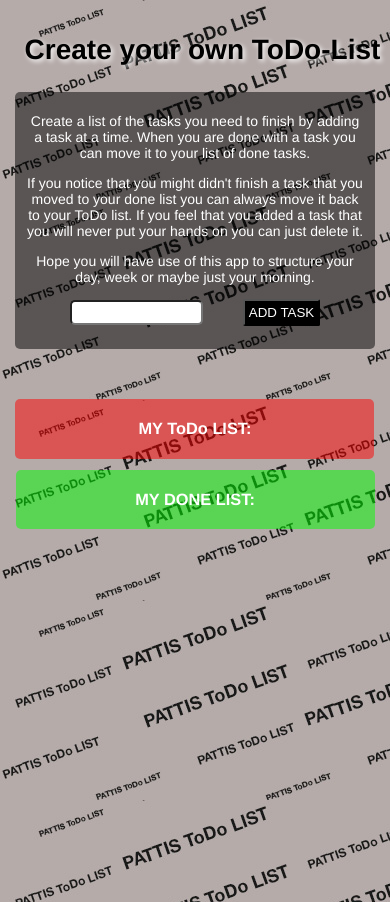
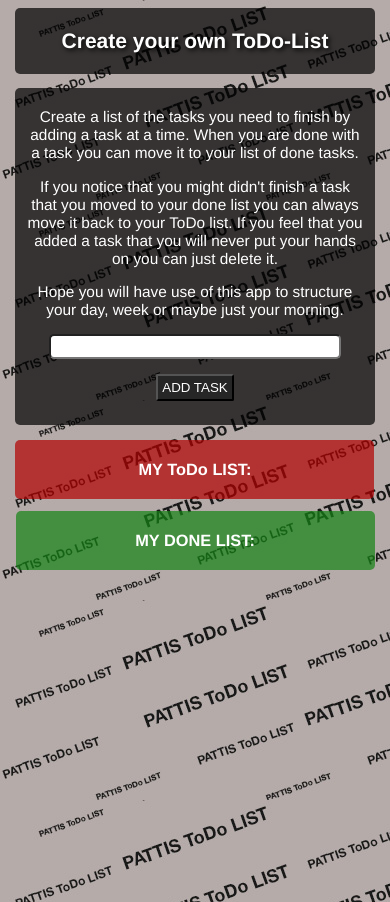
Before and after one commit to joannahogberg/Pattis-ToDo-app, a plain HTML site: page index.html in a window 390 px wide. Drawn offline with Linux system fonts and the light colour scheme.

Commit message:
done for today

```diff
--- a/main.css
+++ b/main.css
@@ -29,7 +29,7 @@ body {
 
 main {
     overflow: auto;
-    padding-bottom: 50px;
+    padding-bottom: 30px;
 }
 
 
@@ -94,17 +94,20 @@ body {
 /* inställningar header */
 
 header {
-    width: 100%;
+    width: 96%;
     height: auto;
-    padding: 2%;
+    margin: 0 auto;
 }
 
 h1 {
     font-size: 3.2em;
     text-align: center;
-    color: black;
-    text-shadow: 2px 2px 5px white;
+    color: white;
+    text-shadow: 2px 2px 5px black;
     clear: both;
+    background-color: rgba(0, 0, 0, 0.7);
+    padding: 1%;
+    border-radius: 5px;
 }
 
 main:after {
@@ -120,13 +123,12 @@ main:after {
 /* inställningar innehåll */
 
 #createList {
-    background-color: rgba(0, 0, 0, 0.5);
+    background-color: rgba(0, 0, 0, 0.7);
     text-align: center;
     width: 94%;
     margin: 0 auto;
     padding: 1%;
     border-radius: 5px;
-    margin-bottom: 20px;
 }
 
 h3 {
@@ -155,8 +157,12 @@ input {
     border-radius: 2px;
     margin: 20px;
     margin-top: 0;
-    background-color: black;
+    background-color: #262626;
     color: white;
+}
+
+#addTask:hover {
+    background-color: rgba(21, 132, 21, 0.7);
 }
 
 
@@ -167,7 +173,7 @@ input {
     margin-left: 2%;
     float: left;
     padding: 1%;
-    background-color: rgba(255, 0, 0, 0.5);
+    background-color: rgba(179, 0, 0, 0.7);
     border-radius: 5px;
     margin-bottom: 3%;
 }
@@ -177,7 +183,7 @@ input {
     margin-right: 2%;
     float: right;
     padding: 1%;
-    background-color: rgba(0, 255, 0, 0.5);
+    background-color: rgba(21, 132, 21, 0.7);
     border-radius: 5px;
     margin-bottom: 3%;
 }
@@ -189,6 +195,7 @@ li {
 
 #tasks {
     border-bottom: 1px solid white;
+    margin-right: 1em;
     padding-bottom: 1%;
     margin-bottom: 2%;
     color: white;
@@ -211,6 +218,10 @@ li {
     border-radius: 2px;
 }
 
+#move:hover {
+    color: black;
+}
+
 #delete {
     margin-left: 5px;
     border-radius: 2px;
@@ -219,6 +230,10 @@ li {
     margin-bottom: 10px;
     margin-top: 10px;
     border-radius: 2px;
+}
+
+#delete:hover {
+    color: black;
 }
 
 #myList h3,
@@ -241,9 +256,25 @@ footer {
 
 /* inställningar media queries */
 
-@media screen and (max-width:415px) {
+@media screen and (max-width:450px) {
     h1 {
-        font-size: 2em;
+        font-size: 1.5em;
+        padding: 1em;
+    }
+    #createList {
+        margin-bottom: 0;
+    }
+    input {
+        display: block;
+        margin: 0 auto;
+        width: 80%;
+        margin-bottom: 15px;
+    }
+    main {
+        padding-bottom: 15px;
+    }
+    p {
+        font-size: 1.1em;
     }
     #doneTasks {
         width: 94%;
@@ -253,7 +284,4 @@ footer {
         width: 94%;
         display: block;
     }
-    #createList {
-        margin-bottom: 0;
-    }
 }
```
